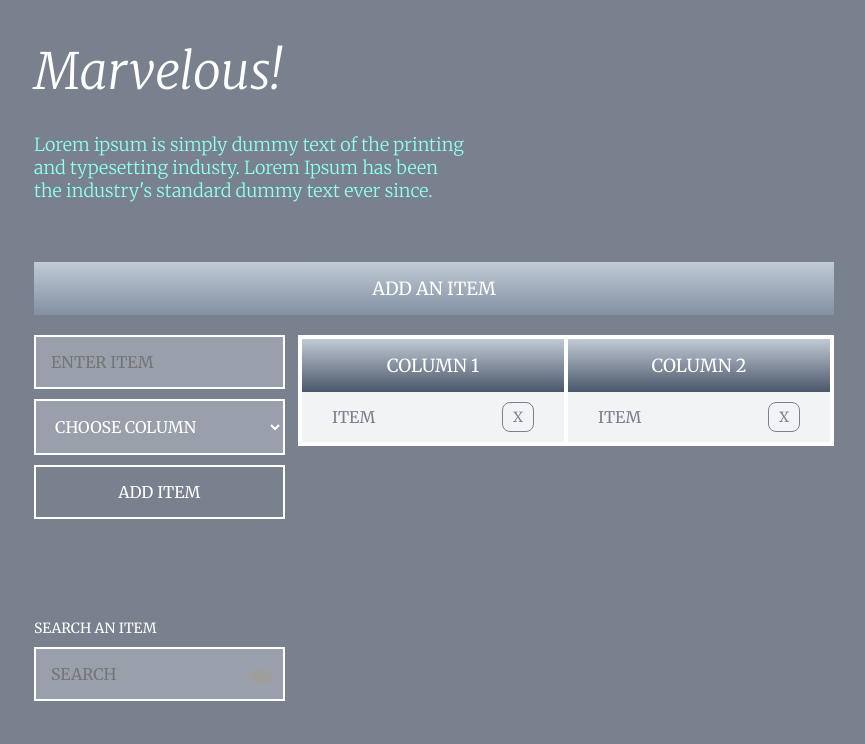
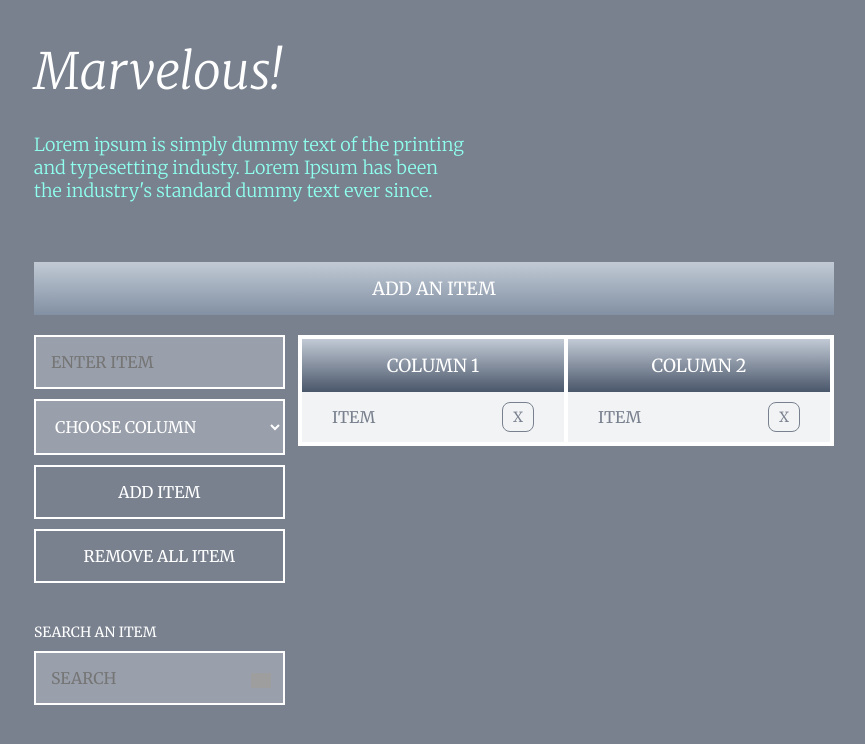
Before and after one commit to chaozhangdev/add-an-item, a React app: page / in a window 1280 px wide. Shown: the top 744 px of the page, without its empty margins (206-1071 px from the left). Built offline with nearby package versions, Linux system fonts and the light colour scheme; grey boxes are pictures that could not be loaded.

Commit message:
add js logic

```diff
--- a/src/App.js
+++ b/src/App.js
@@ -1,15 +1,42 @@
 import React from "react";
 import { useState } from "react";
+import { useEffect } from "react";
 import styled from "styled-components";
 
 export function App() {
+  useEffect(() => {
+    if (!localStorage.getItem("col1")) {
+      localStorage.setItem("col1", JSON.stringify([]));
+    }
+    if (!localStorage.getItem("col2")) {
+      localStorage.setItem("col2", JSON.stringify([]));
+    }
+  }, []);
+
   const [inputVal, setInputVal] = useState("");
   const [colNum, setColNum] = useState("");
   const [searchVal, setSearchVal] = useState("");
+
   const handleAddAnItem = () => {
+    if (inputVal === "") {
+      alert("Item can not be empty.");
+      return;
+    }
     if (colNum === "") {
       alert("Please select which column you want to add.");
+      return;
     }
+    let whichCol = colNum === "col1" ? "col1" : "col2";
+    let data = JSON.parse(localStorage.getItem(whichCol));
+    data.push(inputVal);
+    localStorage.setItem(whichCol, JSON.stringify(data));
+    location.reload();
+  };
+
+  const handleRemoveAllItem = () => {
+    localStorage.setItem("col1", JSON.stringify([]));
+    localStorage.setItem("col2", JSON.stringify([]));
+    location.reload();
   };
 
   return (
@@ -21,9 +48,6 @@ export function App() {
           and typesetting industy. Lorem Ipsum has been <br />
           the industry's standard dummy text ever since.
         </IntroText>
-        <p>{inputVal}</p>
-        <p>{colNum}</p>
-        <p>{searchVal}</p>
         <Header>ADD AN ITEM</Header>
         <Content>
           <Left>
@@ -44,9 +68,10 @@ export function App() {
               <Option value="col1">COLUMN 1</Option>
               <Option value="col2">COLUMN 2</Option>
             </Select>
-            <AddItemButton onClick={() => handleAddAnItem()}>
-              ADD ITEM
-            </AddItemButton>
+            <Button onClick={() => handleAddAnItem()}>ADD ITEM</Button>
+            <Button onClick={() => handleRemoveAllItem()}>
+              REMOVE ALL ITEM
+            </Button>
             <SearchWrapper>
               <SearchText>SEARCH AN ITEM</SearchText>
               <Search
@@ -62,6 +87,7 @@ export function App() {
             <ColWrapper>
               <Col1>
                 <ColTitle>COLUMN 1</ColTitle>
+                <p>{localStorage.getItem("col1")}</p>
                 <Item>
                   <ItemText>ITEM</ItemText>
                   <ItemX>X</ItemX>
@@ -69,6 +95,7 @@ export function App() {
               </Col1>
               <Col2>
                 <ColTitle>COLUMN 2</ColTitle>
+                <p>{localStorage.getItem("col2")}</p>
                 <Item>
                   <ItemText>ITEM</ItemText>
                   <ItemX>X</ItemX>
@@ -161,16 +188,16 @@ const Option = styled.option`
   font-size: 16px;
 `;
 
-const AddItemButton = styled.div`
+const Button = styled.div`
   border: 2px solid #fff;
   outline: none;
   padding: 15px;
   width: 95%;
   font-size: 16px;
-  margin-bottom: 10px;
+
   text-align: center;
   color: #fff;
-  margin-bottom: 100px;
+  margin-bottom: 10px;
   :hover {
     cursor: pointer;
   }
@@ -178,6 +205,7 @@ const AddItemButton = styled.div`
 
 const SearchWrapper = styled.div`
   position: relative;
+  margin-top: 40px;
 `;
 
 const SearchText = styled.p`
```
